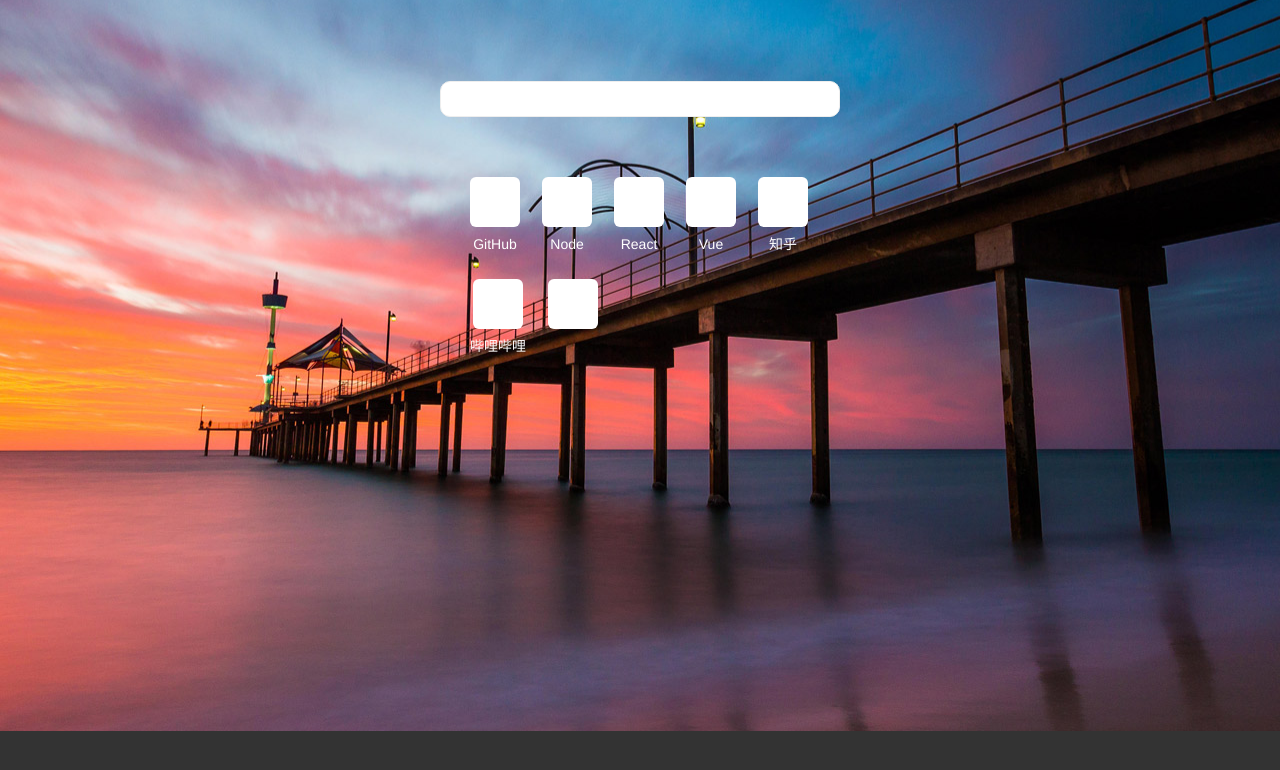
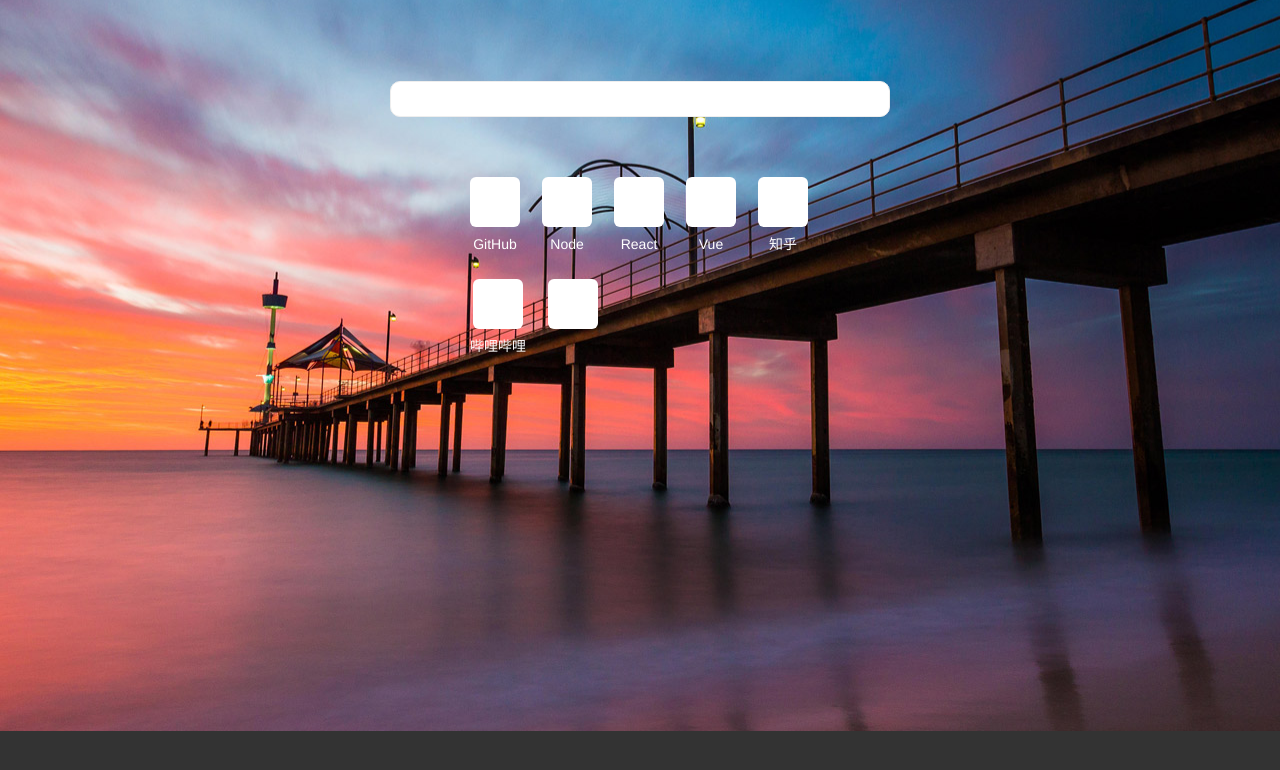
Before and after one commit to wangpf1129/Site-navigation, a website: page src/index.html in a window 1280 px wide. Drawn offline with nearby package versions, Linux system fonts and the light colour scheme.

Commit message:
修改样式

```diff
--- a/src/style.css
+++ b/src/style.css
@@ -94,7 +94,7 @@ header {
 
 @media (min-width: 500px) {
     .search > input {
-        min-width: 400px;
+        min-width: 500px;
     }
 }
 
```
Also changed, not shown: dist/bg.c04a5f46.jpg (deleted), dist/index.html, 12 other files.
